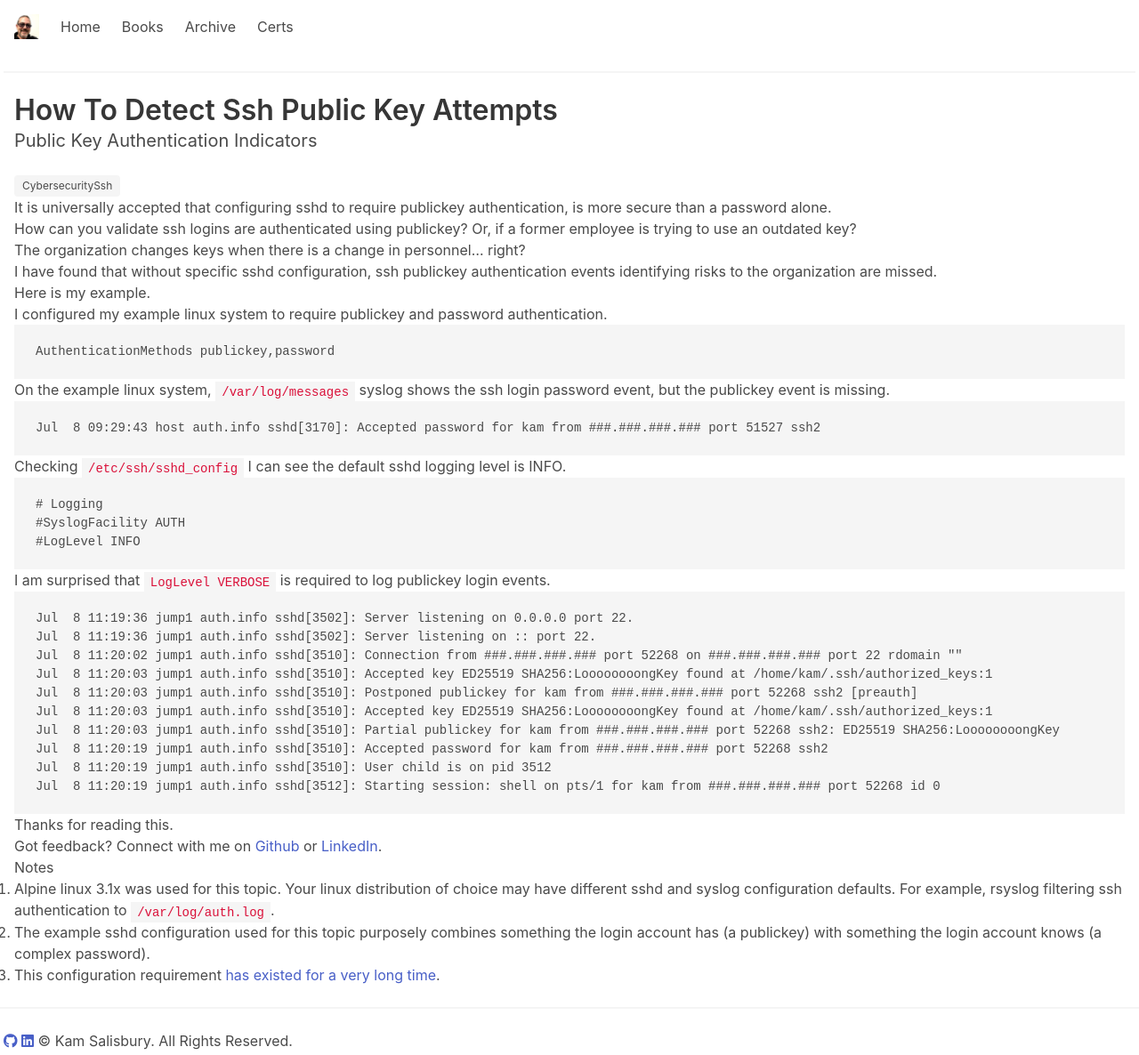
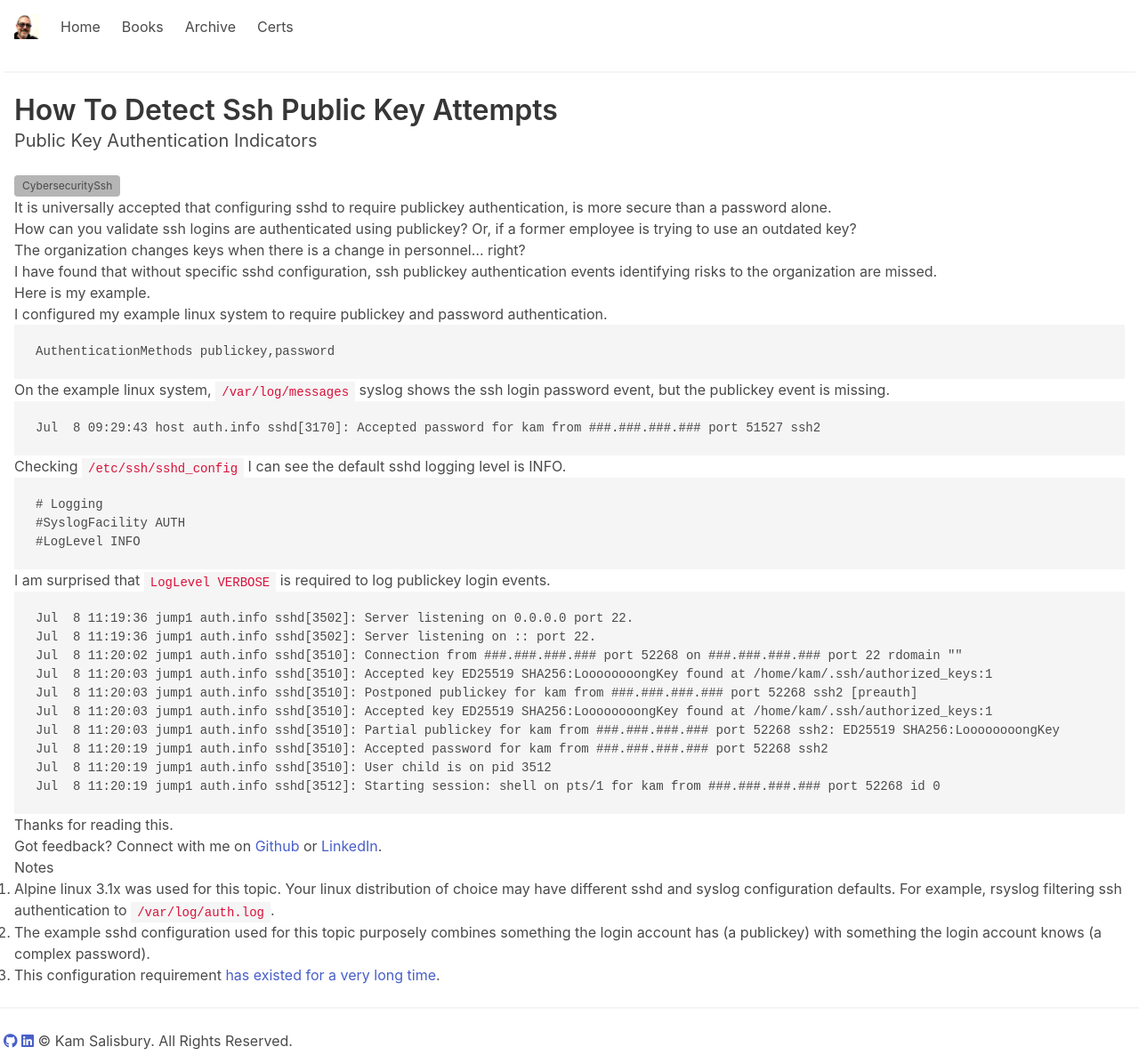
Before and after one commit to kamsalisbury/kamsalisbury.github.io, a Jekyll site: the page built from _posts/2023-07-08-sshd-publickey.md, in a window 1280 px wide. Shown: the whole page at 89% size. Built offline with Jekyll 4.4.1, drawn with Linux system fonts in a browser that asks for light colours; nearby versions of some CDN libraries.

Commit message:
Add tag background

```diff
--- a/_layouts/post.html
+++ b/_layouts/post.html
@@ -9,7 +9,7 @@ layout: default
             {{ page.shortUrl }}
             {{ page.description }}
         </div>
-        <span class="tag">
+        <span class="tag has-background-grey-light">
             {{ page.categories }}
         </span>
         <div class='separator'></div>
```
